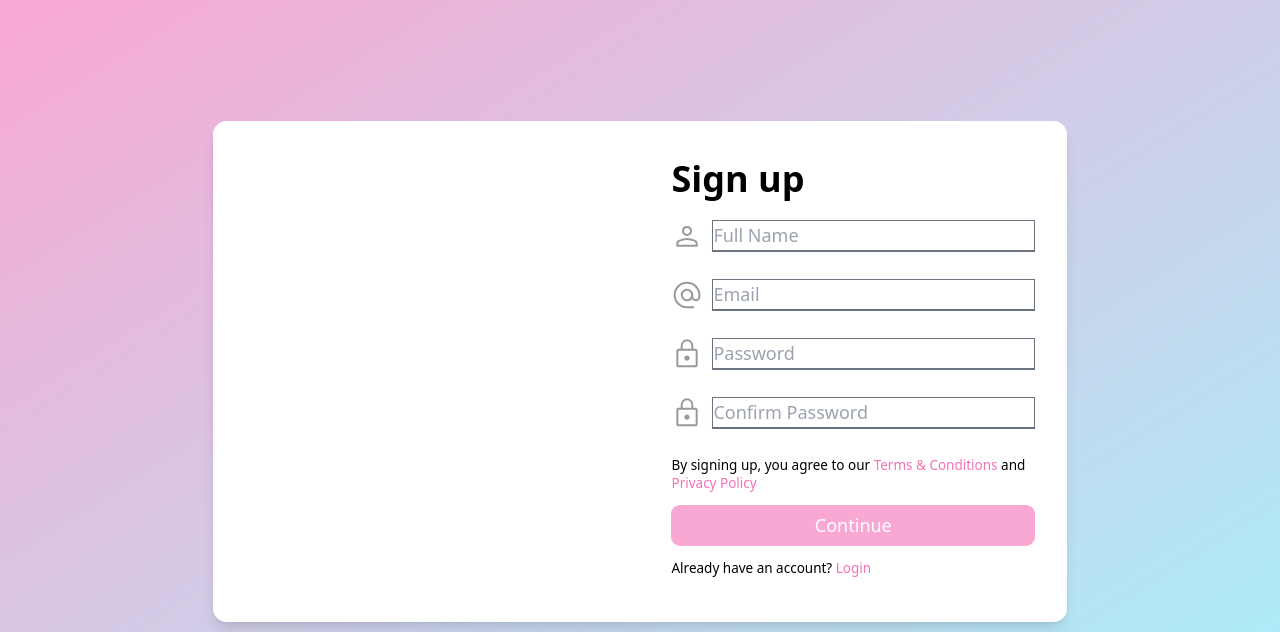
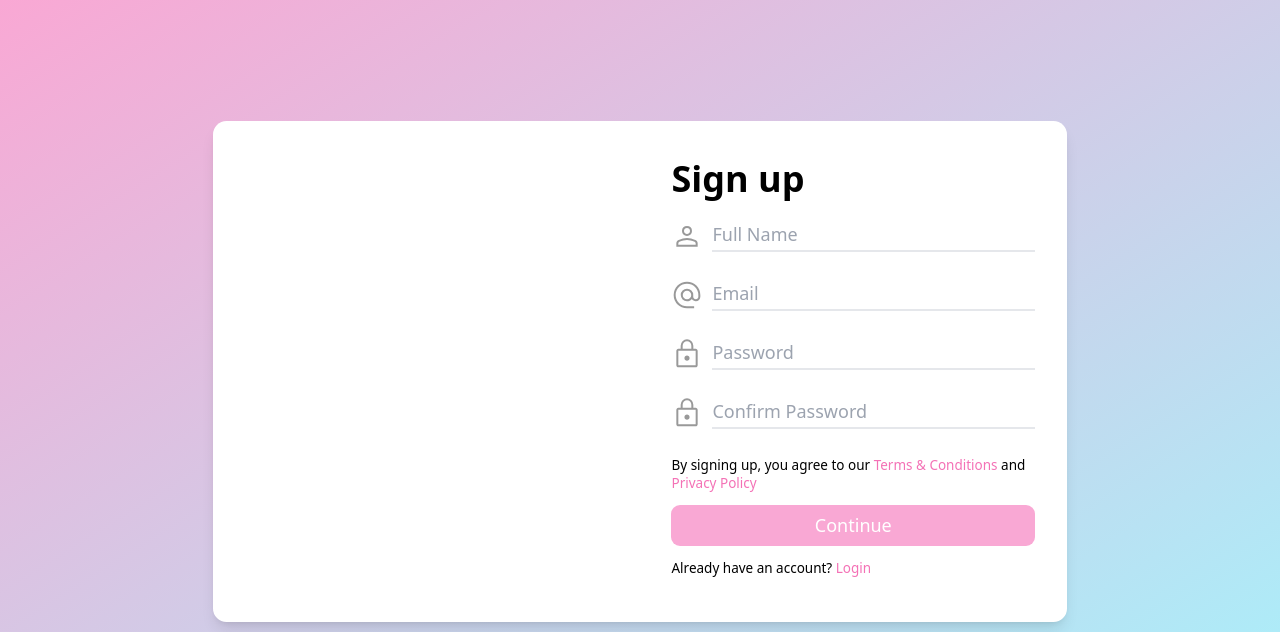
Before and after one commit to alchuu00/sign-up-form, a website built with Vite: page index.html in a window 1280 px wide. Shown: the top 632 px of the page. Built offline with nearby package versions, Linux system fonts and the light colour scheme; files whose address does not match are found by name.

Commit message:
fix tailwind

```diff
--- a/index.html
+++ b/index.html
@@ -7,7 +7,7 @@
   <link rel="stylesheet" href="style.css">
   <meta name="viewport" content="width=device-width, initial-scale=1.0" />
   <script type="module" src="main.js" defer></script>
-  <script src="https://cdn.tailwindcss.com?plugins=forms,typography,aspect-ratio,line-clamp"></script>
+  <script src="https://cdn.tailwindcss.com"></script>
   <title>Sign Up</title>
 </head>
 
```
